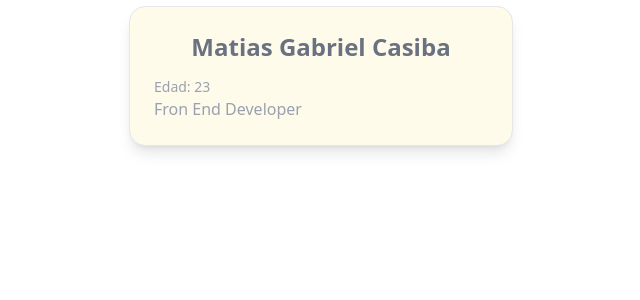
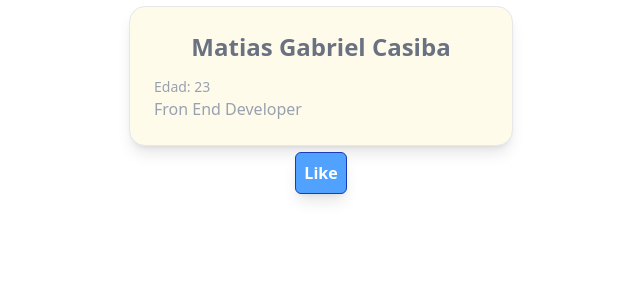
Before and after one commit to MatiCasiba/desafio-14-react, a React (Vite) app: page / in a window 1280 px wide. Shown: the top 300 px of the page, without its empty margins (319-959 px from the left). Built offline with nearby package versions, Linux system fonts and the light colour scheme.

Commit message:
Actividad 2: Armando el componente LikeButton

```diff
--- a/src/App.jsx
+++ b/src/App.jsx
@@ -1,3 +1,4 @@
+import LikeButton from "./components/LikeButton"
 import UserCard from "./components/UserCard"
 
 
@@ -5,7 +6,7 @@ const App = () => {
   return (
     <div>
       <UserCard nombre="Matias Gabriel Casiba" edad={23} profesion="Fron End Developer" />
-
+      <LikeButton />
     </div>
   )
 }
--- a/src/components/LikeButton.jsx
+++ b/src/components/LikeButton.jsx
@@ -0,0 +1,23 @@
+import { useState } from "react";
+
+const LikeButton = () => {
+  const [isActive, setIsActive] = useState(true);
+
+  const like = () => {
+    setIsActive(!isActive);
+  };
+
+  return (
+    <div className="text-center">
+      <button
+        className={`p-2 rounded-md shadow-lg text-white font-bold border cursor-pointer
+          ${isActive ? "bg-blue-400 border-blue-800" : "bg-red-500 border-red-800"}`}
+        onClick={like}
+      >
+        {isActive ? "Like" : "Unlike"}
+      </button>
+    </div>
+  );
+};
+
+export default LikeButton;
```
Also changed, not shown: 1 other file (tests, documents, lock files or other folders).
